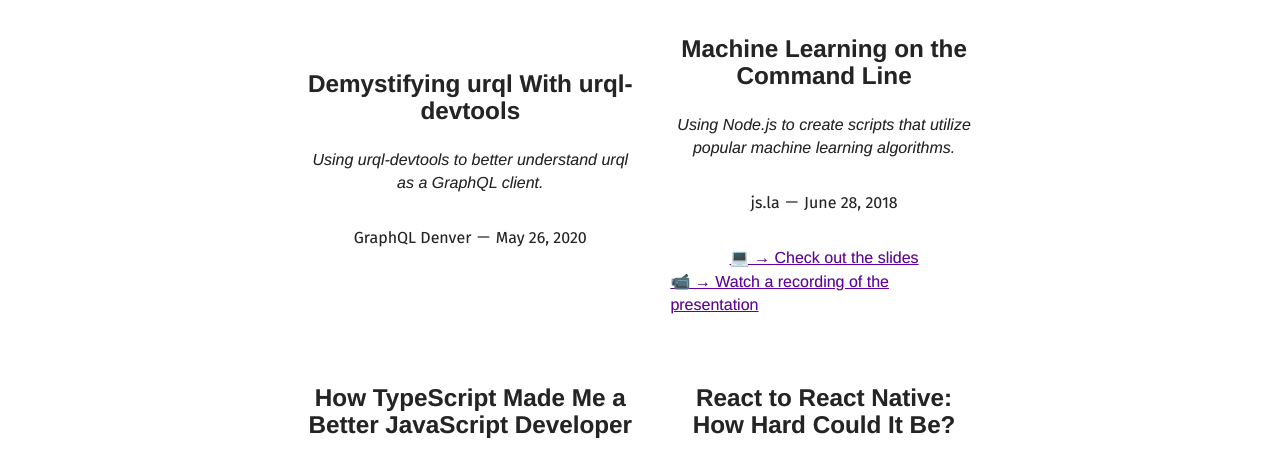
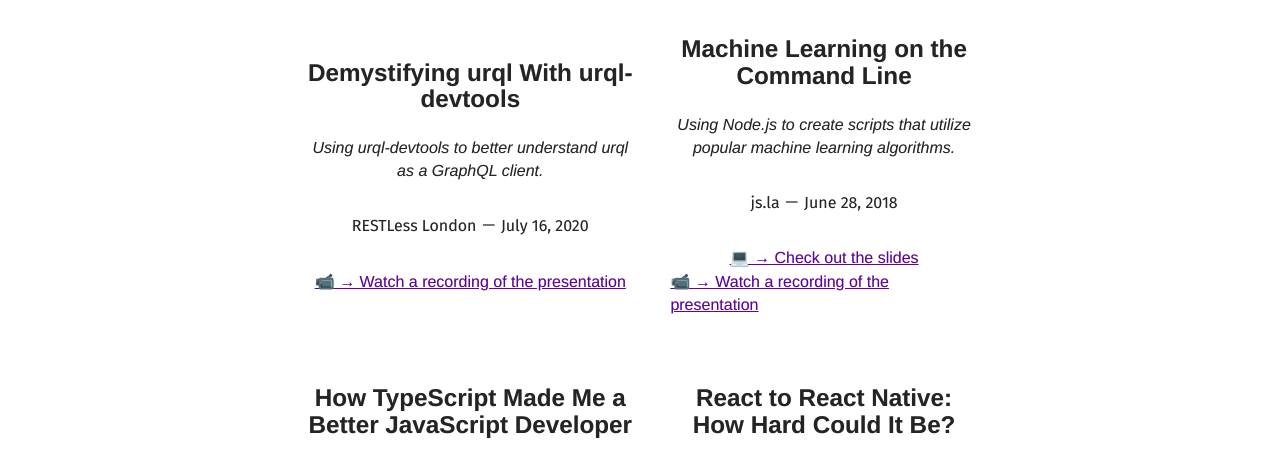
Before and after one commit to lucamattiazzi/kale-stew.github.io, a Gatsby site: page /talks in a window 1280 px wide. Shown: the part 227-685 px from the top of the page. Built offline with nearby package versions, Linux system fonts and the light colour scheme; Gatsby itself is replaced by a stand-in of ours; what typography-theme-github would draw is missing.

Commit message:
Add urql-devtools talk info

```diff
--- a/src/data/talks.js
+++ b/src/data/talks.js
@@ -1,14 +1,14 @@
 const talks = [
   {
-    eventDate: '5/26/2020',
+    eventDate: '7/16/2020',
     title: 'Demystifying urql With urql-devtools',
     description:
       'Using urql-devtools to better understand urql as a GraphQL client.',
-    eventName: 'GraphQL Denver',
+    eventName: 'RESTLess London',
     eventType: 'meetup',
     exportedSlidesUrl: '',
     hostedSlidesUrl: '',
-    recordedPresentationUrl: '',
+    recordedPresentationUrl: 'https://youtu.be/67glzvghPH0?t=3756',
   },
   {
     eventDate: '6/28/2018',
```
